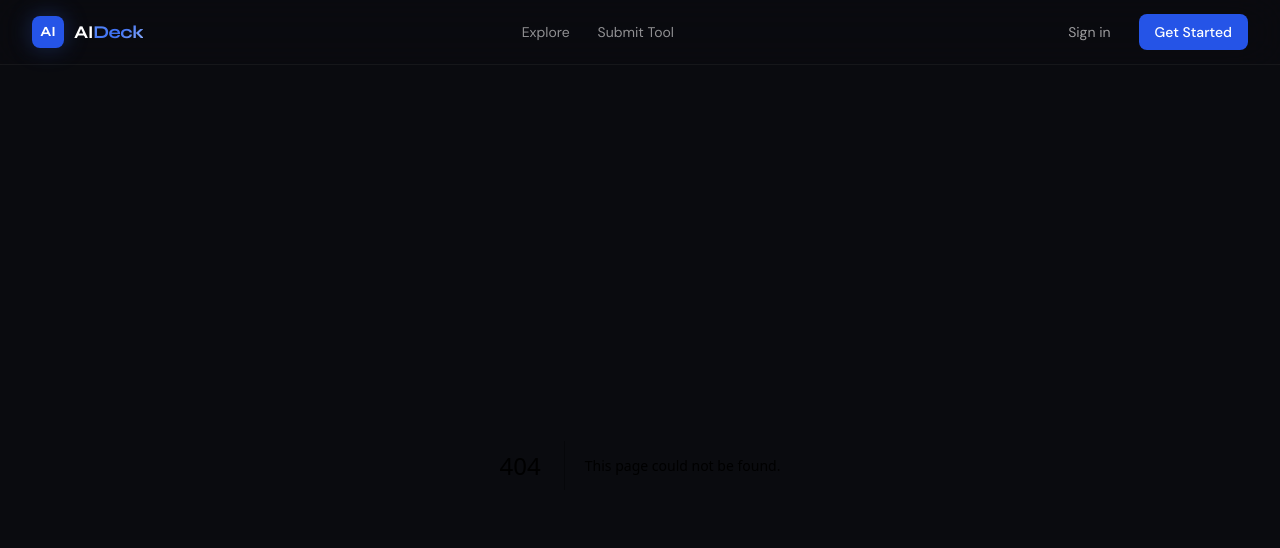
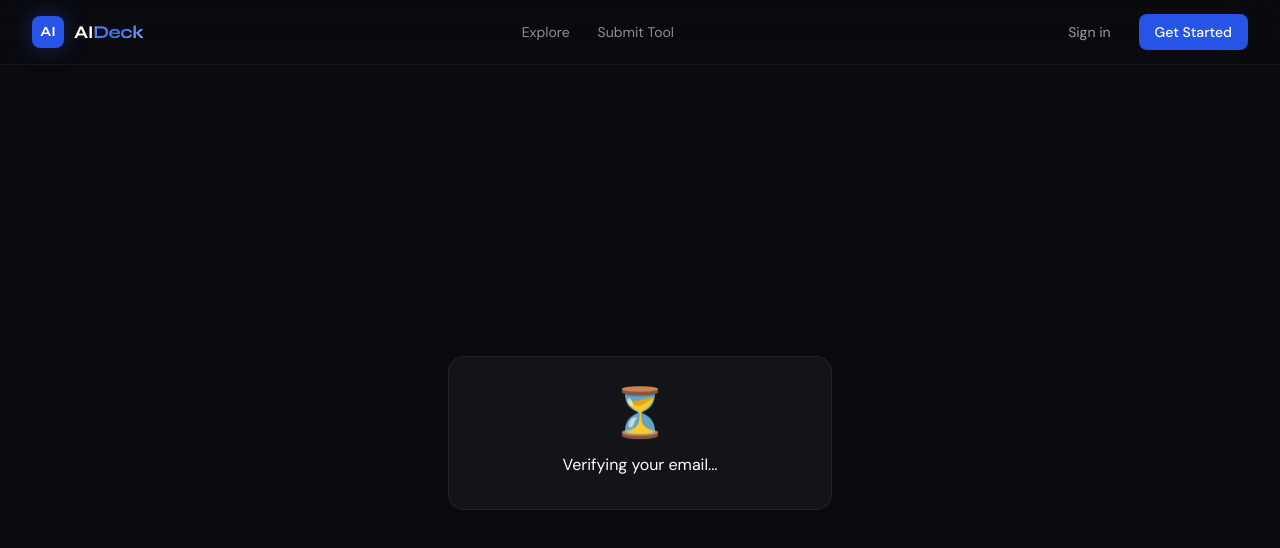
Before and after one commit to diksha172005/ai-deck, a Next.js app in the folder frontend/: page /auth/verify in a window 1280 px wide. Before the commit this address had no page. Shown: the top 548 px of the page. Built offline with nearby package versions, Linux system fonts and the light colour scheme.

Commit message:
Add email verification page with status handling

```diff
--- /dev/null
+++ b/frontend/pages/auth/verify.js
@@ -0,0 +1,56 @@
+import { useEffect, useState } from 'react';
+import { useRouter } from 'next/router';
+import Head from 'next/head';
+import axios from 'axios';
+
+export default function VerifyPage() {
+  const router = useRouter();
+  const { token } = router.query;
+  const [status, setStatus] = useState('verifying');
+  const [message, setMessage] = useState('');
+
+  useEffect(() => {
+    if (!token) return;
+    axios.get(`${process.env.NEXT_PUBLIC_API_URL}/api/auth/verify?token=${token}`)
+      .then(res => {
+        setStatus('success');
+        setMessage(res.data.message);
+        setTimeout(() => router.push('/auth/login'), 3000);
+      })
+      .catch(err => {
+        setStatus('error');
+        setMessage(err.response?.data?.error || 'Verification failed.');
+      });
+  }, [token]);
+
+  return (
+    <>
+      <Head><title>Verify Email — AI Deck</title></Head>
+      <div className="min-h-[calc(100vh-64px)] flex items-center justify-center px-4">
+        <div className="glass rounded-2xl p-8 border border-white/8 max-w-sm w-full text-center">
+          {status === 'verifying' && (
+            <>
+              <span className="text-5xl block mb-4">⏳</span>
+              <p className="text-white font-body">Verifying your email...</p>
+            </>
+          )}
+          {status === 'success' && (
+            <>
+              <span className="text-5xl block mb-4">✅</span>
+              <h2 className="font-display text-xl text-white font-bold mb-2">Email Verified!</h2>
+              <p className="text-white/50 font-body text-sm">{message}</p>
+              <p className="text-white/30 font-body text-xs mt-2">Redirecting to login...</p>
+            </>
+          )}
+          {status === 'error' && (
+            <>
+              <span className="text-5xl block mb-4">❌</span>
+              <h2 className="font-display text-xl text-white font-bold mb-2">Verification Failed</h2>
+              <p className="text-white/50 font-body text-sm">{message}</p>
+            </>
+          )}
+        </div>
+      </div>
+    </>
+  );
+}
```
